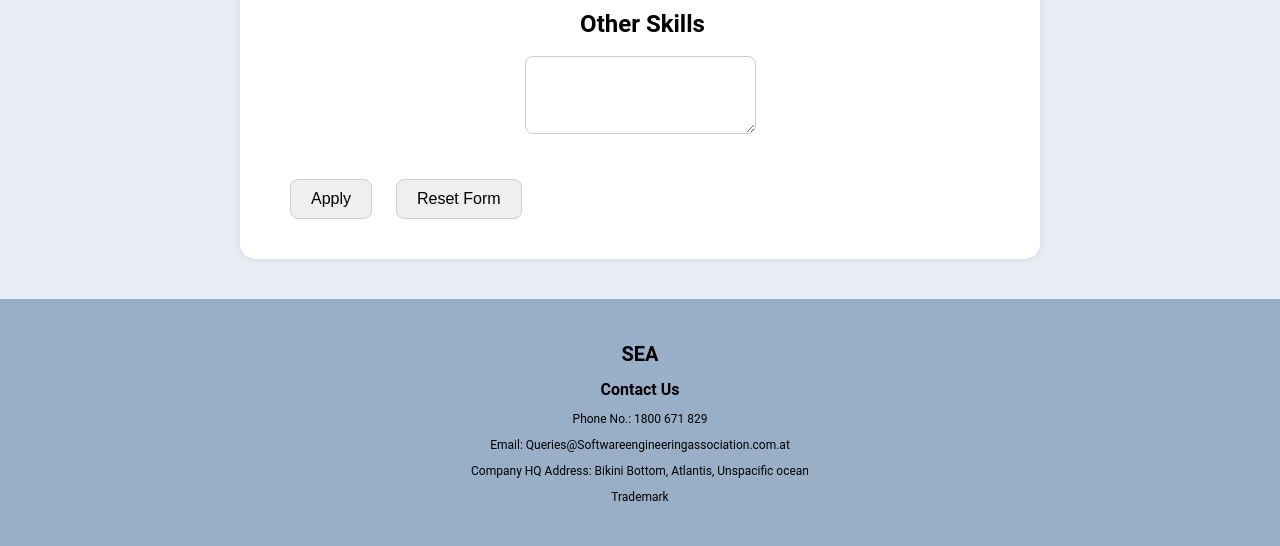
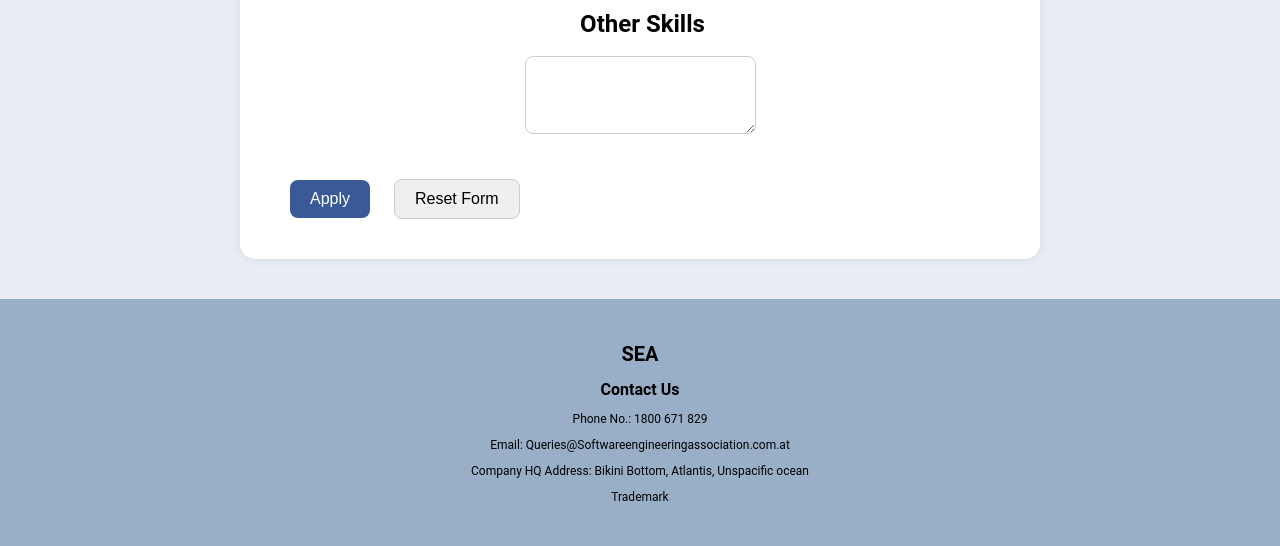
Before and after one commit to karina-wong/SEA, a PHP site: page /apply.html in a window 1280 px wide, with the pointer over the restyled element. Shown: the part 1574-2120 px from the top of the page. Run offline with PHP 8.4, Linux system fonts and the light colour scheme.

Commit message:
Apply page hover feature for apply and reset button

```diff
--- a/styles/styles.css
+++ b/styles/styles.css
@@ -172,6 +172,14 @@ input[type="reset"] {
   font-size: 1em;
   margin: 10px;
   cursor: pointer;
+}
+
+input[type="submit"]:hover,
+input[type="reset"]:hover {
+  background-color: #3a5a97;
+  color: #ffffff;
+  border: none;
+  transition: background-color 0.3s ease, color 0.3s ease;
 }
 
 /* Container for each radio or checkbox + label */
```
